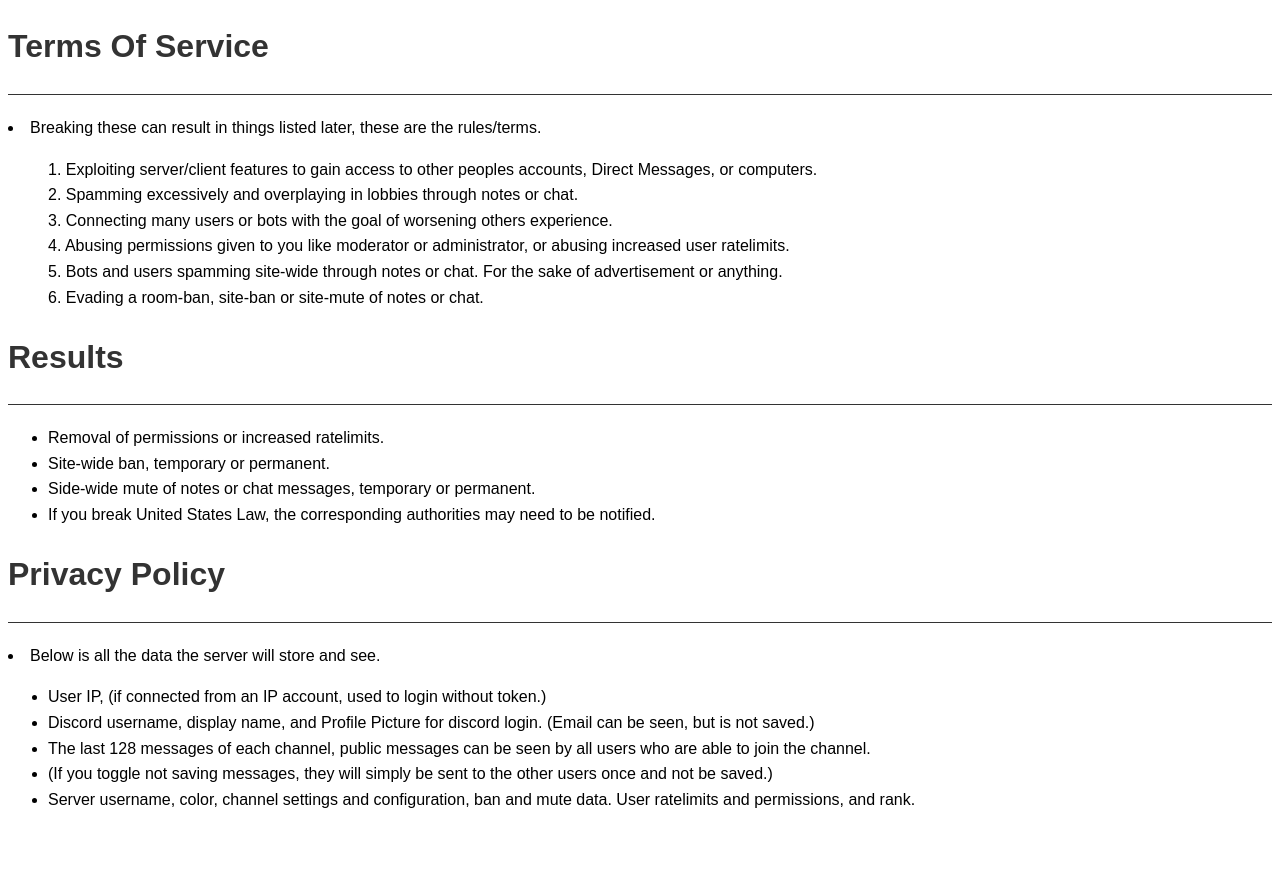
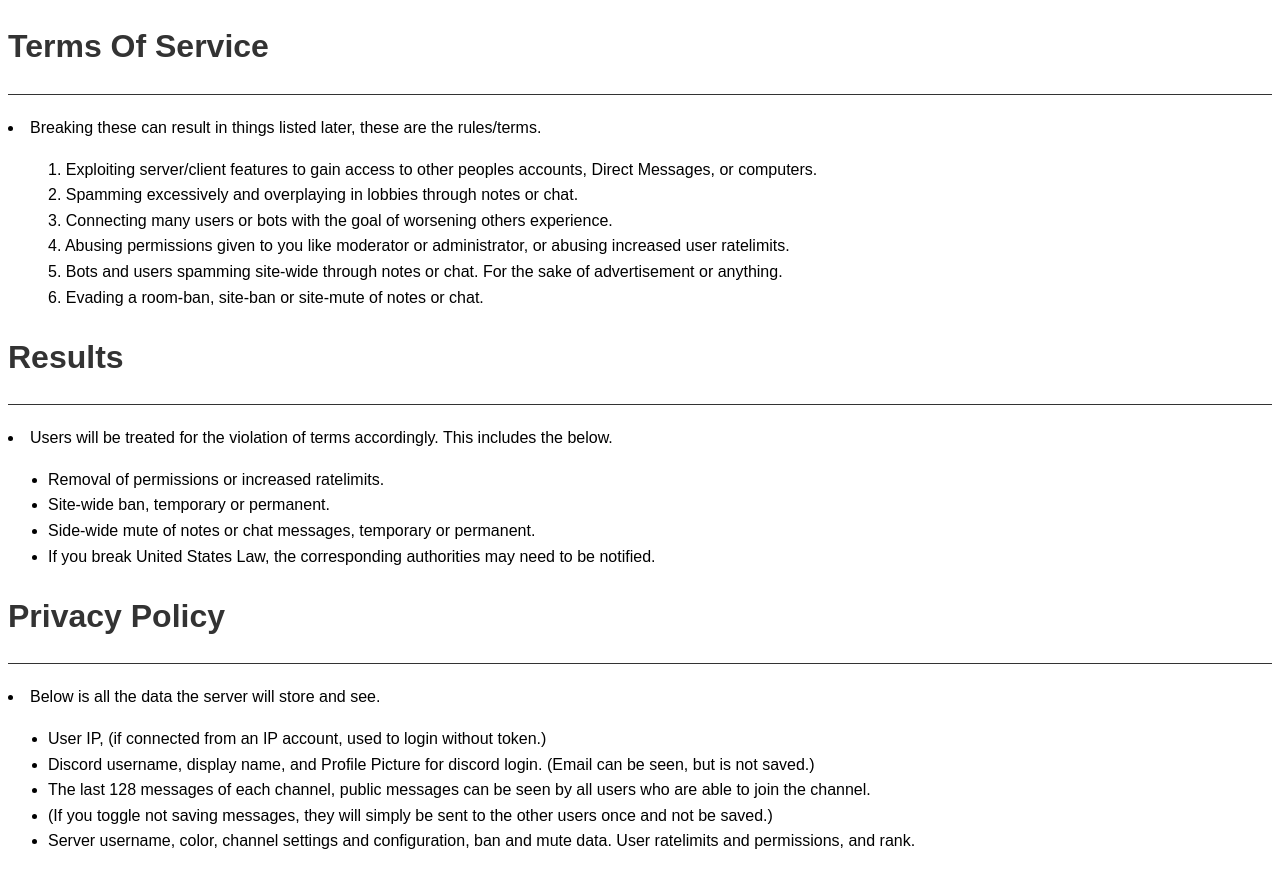
Before and after one commit to Antetreonick/Antetreonick.github.io, a plain HTML site: page stuff/index.html in a window 1280 px wide. Before the commit the page ends 828 px from the top, so only its background shows below. Drawn offline with Linux system fonts and the light colour scheme.

Commit message:
Update index.html

```diff
--- a/stuff/index.html
+++ b/stuff/index.html
@@ -36,6 +36,7 @@
 
     <h1>Results</h1>
     <hr>
+    <li>Users will be treated for the violation of terms accordingly. This includes the below.</li>
     <ul>
     <li>Removal of permissions or increased ratelimits.</li>
     <li>Site-wide ban, temporary or permanent.</li>
```
